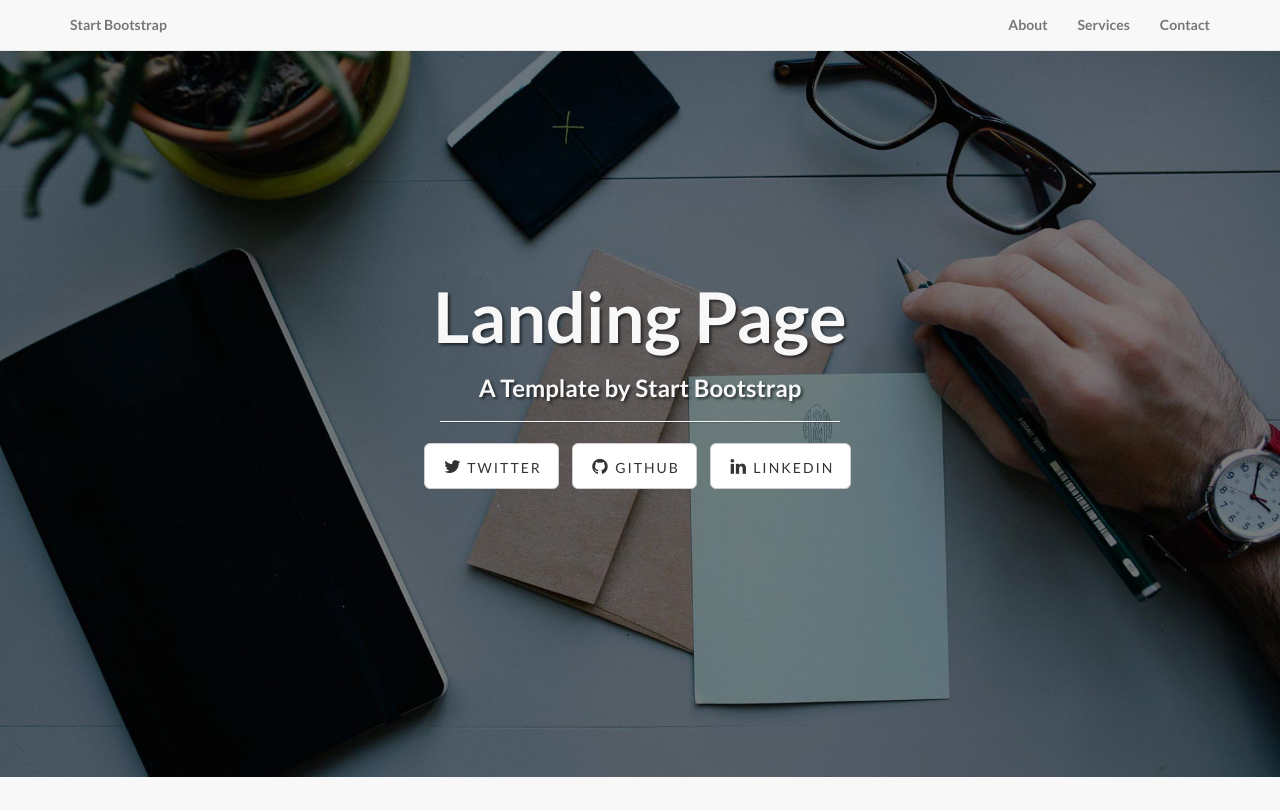
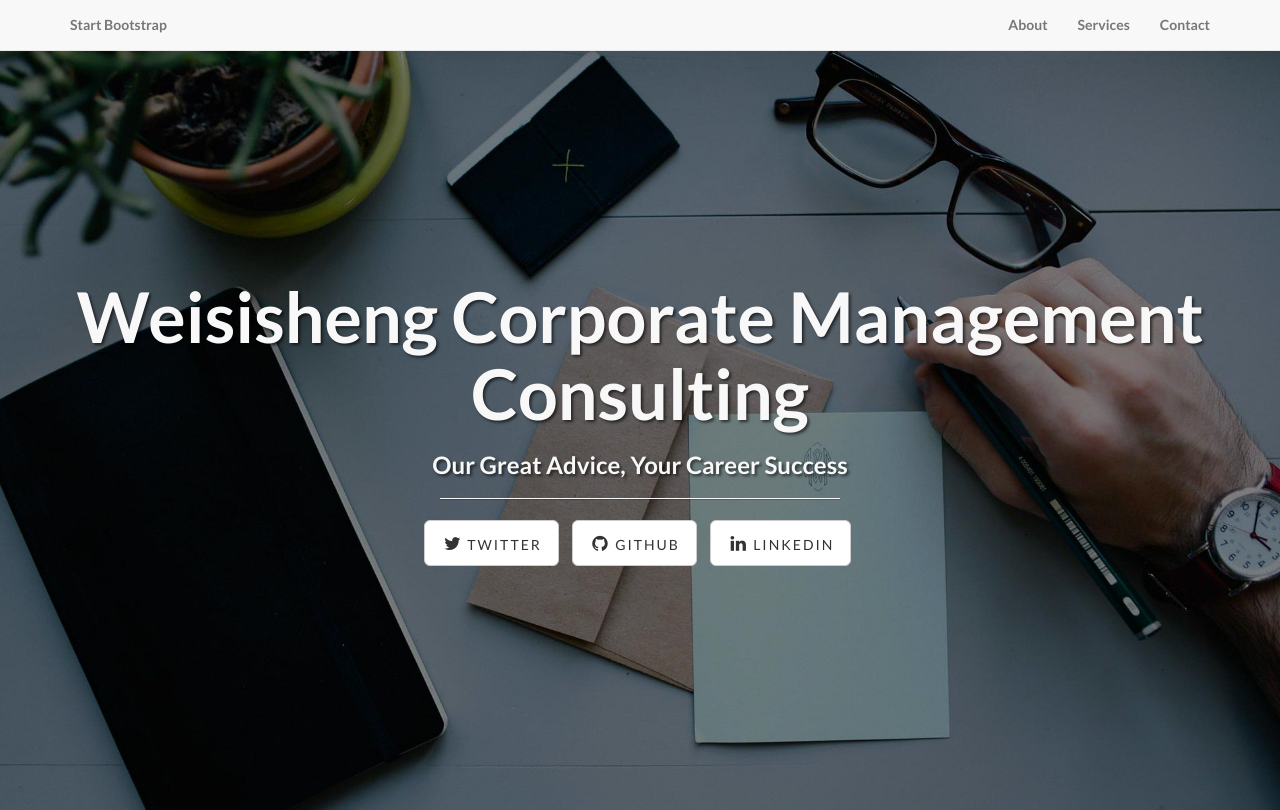
Before and after one commit to vfulco/wss_landingpage_us, a plain HTML site: page index.html in a window 1280 px wide. Shown: the top 810 px of the page. Drawn offline with Linux system fonts and the light colour scheme.

Commit message:
tweaked title

```diff
--- a/index.html
+++ b/index.html
@@ -73,8 +73,8 @@
             <div class="row">
                 <div class="col-lg-12">
                     <div class="intro-message">
-                        <h1>Landing Page</h1>
-                        <h3>A Template by Start Bootstrap</h3>
+                        <h1>Weisisheng Corporate Management Consulting</h1>
+                        <h3>Our Great Advice, Your Career Success</h3>
                         <hr class="intro-divider">
                         <ul class="list-inline intro-social-buttons">
                             <li>
```
